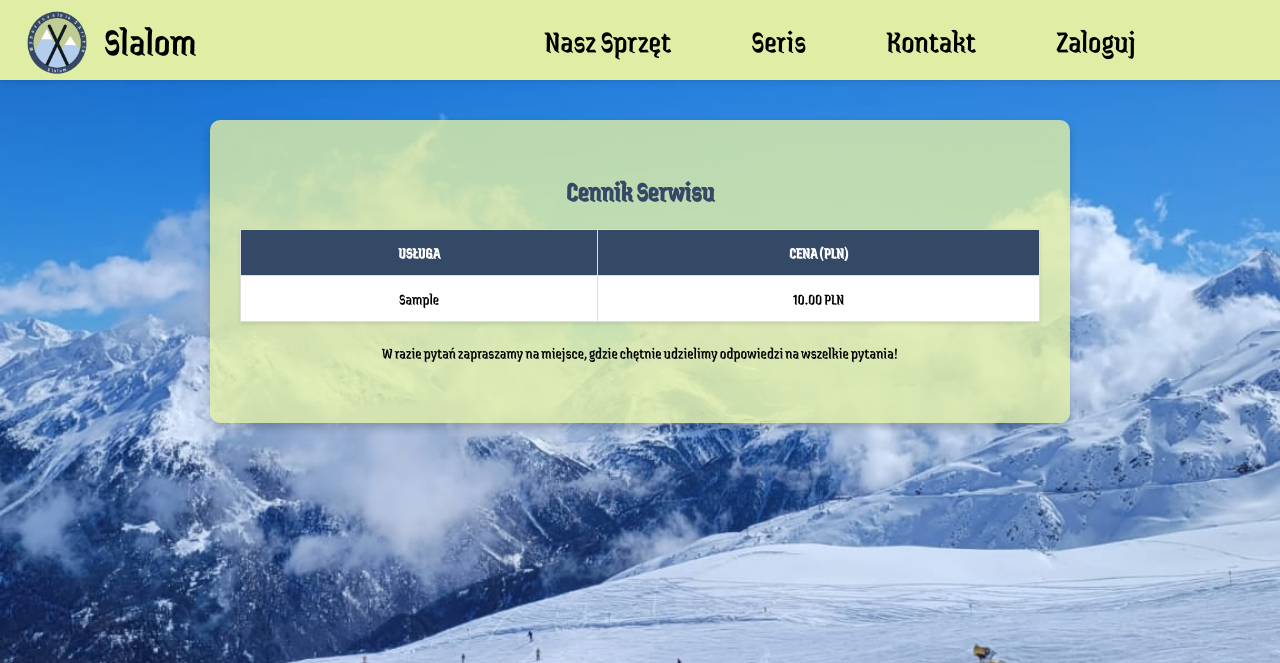
After one commit to PEXEL2002/PWR_Database_Project, a PHP site: page /public/servises.php in a window 1280 px wide. The commit adds this page. Shown: the top 663 px of the page. Run offline with PHP 8.4, Linux system fonts and the light colour scheme; tables that the repository leaves empty or names only in its code hold one stand-in row (values such as "Sample post"); a stand-in replaces the project's code that opens the database connection; some libraries are stand-ins or nearby versions.

Commit message:
Add service prices page and update menu links; enhance user info with transaction history

```diff
--- a/public/css/panel_servises.css
+++ b/public/css/panel_servises.css
@@ -12,6 +12,8 @@ main {
     background: #F0F4EF;
     display: flex;
     flex-direction: column;
+    justify-content: center;
+    align-items: center;
     gap: 40px;
 }
 
--- /dev/null
+++ b/public/css/prices.css
@@ -0,0 +1,71 @@
+/* Stylizacja dla strony cennika */
+
+body {
+    margin: 0;
+    padding: 0;
+    background: url('../assets/user_background.jpg') no-repeat center center fixed;
+    background-size: cover;
+}
+
+main {
+    background: rgba(224, 238, 165, 0.8);
+    max-width: 800px;
+    margin: 40px auto;
+    padding: 30px;
+    border-radius: 10px;
+    box-shadow: 0 4px 8px rgba(0, 0, 0, 0.2);
+}
+
+h1 {
+    text-align: center;
+    color: #344966;
+    margin-bottom: 20px;
+    font-size: 28px;
+}
+
+p {
+    text-align: center;
+    font-size: 16px;
+    color: #000;
+    margin-bottom: 30px;
+}
+
+table {
+    width: 100%;
+    border-collapse: collapse;
+    margin: 0 auto;
+    background: #fff;
+    box-shadow: 0 2px 4px rgba(0, 0, 0, 0.1);
+}
+
+table th, table td {
+    padding: 12px 15px;
+    text-align: center;
+    border: 1px solid #ddd;
+}
+
+table th {
+    background-color: #344966;
+    color: white;
+    font-size: 16px;
+    text-transform: uppercase;
+}
+
+table tr:nth-child(even) {
+    background-color: #f9f9f9;
+}
+
+table tr:hover {
+    background-color: #f1f1f1;
+}
+
+.message {
+    margin-top: 15px;
+    padding: 10px;
+    text-align: center;
+    font-size: 16px;
+    border-radius: 5px;
+    color: #155724;
+    background: #d4edda;
+    border: 1px solid #c3e6cb;
+}
--- a/public/menu.php
+++ b/public/menu.php
@@ -20,15 +20,15 @@
                         echo "<li><a href='adminPanel.php'>Panel administratora</a></li>";
                     }else{
                         echo '<li><a href="#">Nasz Sprzęt</a></li>';
-                        echo '<li><a href="#">Seris</a></li>';
+                        echo '<li><a href="servises.php">Seris</a></li>';
                         echo '<li><a href="conctact.php">Kontakt</a></li>';
                         echo "<li><a href='userInfo.php'>Informacje o koncie</a></li>";
                     }
                     echo "<li><a href='logout.php'>Wyloguj</a></li>";
                 } else {
                     echo '<li><a href="#">Nasz Sprzęt</a></li>';
-                    echo '<li><a href="#">Seris</a></li>';
-                    echo '<li><a href="#">Kontakt</a></li>';
+                    echo '<li><a href="servises.php">Seris</a></li>';
+                    echo '<li><a href="conctact.php">Kontakt</a></li>';
                     echo "<li><a href='login.php'>Zaloguj</a></li>";
                 }
             ?>
--- /dev/null
+++ b/public/servises.php
@@ -0,0 +1,51 @@
+<?php
+require_once __DIR__ . '/../src/DBConect.php';
+
+$db = new Database();
+$conn = $db->getConnection();
+
+// Query to get all service prices
+$query = "SELECT SP_service, SP_price FROM service_price";
+$result = $conn->query($query);
+
+// Fetch results into an array
+$servicePrices = [];
+if ($result) {
+    $servicePrices = $result->fetch_all(MYSQLI_ASSOC);
+}
+?>
+<!DOCTYPE html>
+<html lang="pl">
+<head>
+    <meta charset="UTF-8">
+    <meta name="viewport" content="width=device-width, initial-scale=1.0">
+    <title>Service Prices</title>
+    <link rel="stylesheet" href="css/menu.css">
+    <link rel="stylesheet" href="css/prices.css">
+</head>
+<body>
+    <?php include __DIR__ . '/menu.php'; ?>
+    <main>
+        <section id="prices">
+            <h1>Cennik Serwisu</h1>
+            <table>
+                <thead>
+                    <tr>
+                        <th>Usługa</th>
+                        <th>Cena (PLN)</th>
+                    </tr>
+                </thead>
+                <tbody>
+                    <?php foreach ($servicePrices as $service): ?>
+                        <tr>
+                            <td><?= htmlspecialchars($service['SP_service'], ENT_QUOTES, 'UTF-8') ?></td>
+                            <td><?= htmlspecialchars($service['SP_price'], ENT_QUOTES, 'UTF-8') ?> PLN</td>
+                        </tr>
+                    <?php endforeach; ?>
+                </tbody>
+            </table>
+            <p style="text-align: center; margin-top: 20px;">W razie pytań zapraszamy na miejsce, gdzie chętnie udzielimy odpowiedzi na wszelkie pytania!</p>
+        </section>
+    </main>
+</body>
+</html>
```
Also changed, not shown: public/userInfo.php (+37 -16 lines), src/models/user_model.php (+13 -0 lines).
